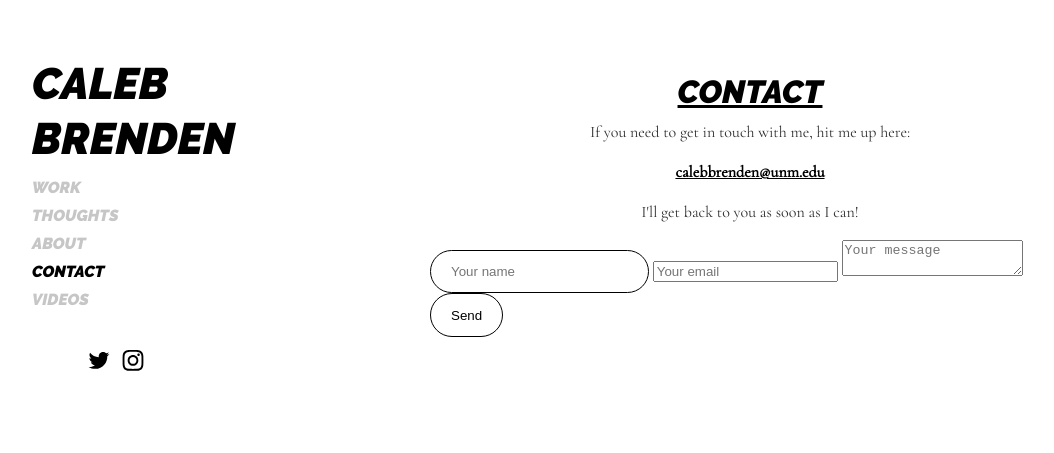
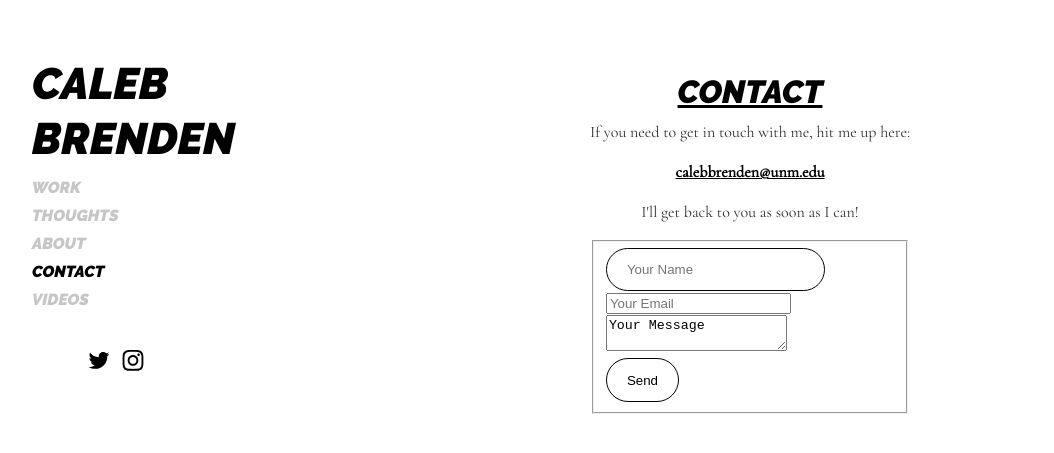
Before and after one commit to calebbrenden/my-site, a Jekyll site: the page built from contact.md, in a window 1280 px wide. Shown: the top 453 px of the page, without its empty margins (36-1090 px from the left). Built offline with Jekyll 4.4.1, drawn with Linux system fonts in a browser that asks for light colours.

Commit message:
added new form code

```diff
--- a/contact.md
+++ b/contact.md
@@ -13,9 +13,20 @@ sidebar_link: true
 <p align="center">I'll get back to you as soon as I can!</p>
 
 
-<form id="contactform" action="//formspree.io/your@email.com" method="POST">
-    <input type="text" name="name" placeholder="Your name">
-    <input type="email" name="_replyto" placeholder="Your email">
-    <textarea name="message" placeholder="Your message"></textarea>
+<form class="form-horizontal" action="//formspree.io/youremail@yourweb.com" method="POST">
+<fieldset>
+  <div class="form-group">
+    <input type="text" name="name" placeholder="Your Name">
+  </div>
+  <div class="form-group">
+    <input type="email" name="_replyto" placeholder="Your Email">
+  </div>
+  <div class="form-group">
+    <textarea class="form-control" id="textarea" name="message">Your Message</textarea>
+  </div>
+  <div class="form-group">
     <input type="submit" value="Send">
+  </div>
+    <input type="text" name="_gotcha" style="display:none" />
+</fieldset>
 </form>
```
